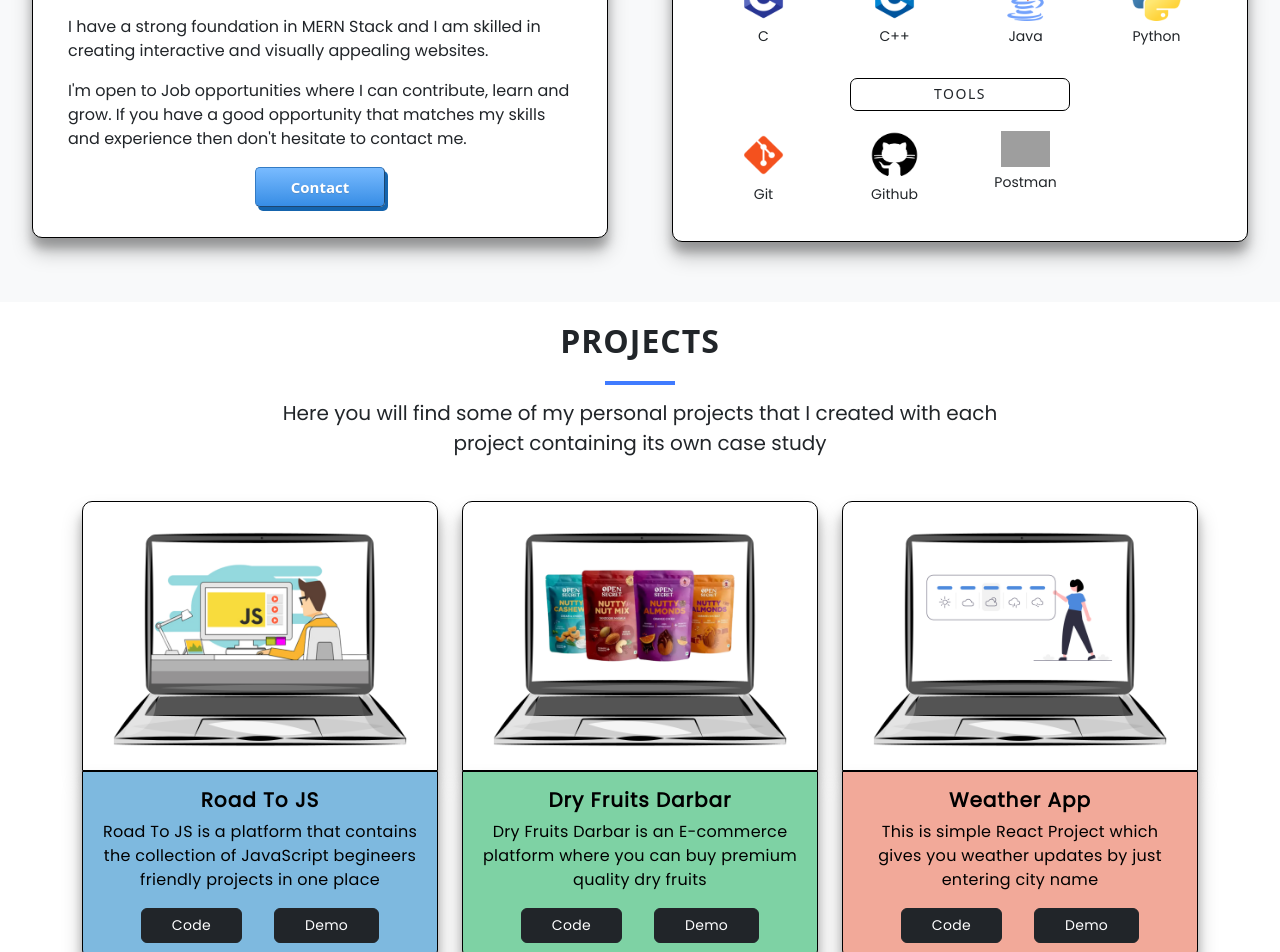
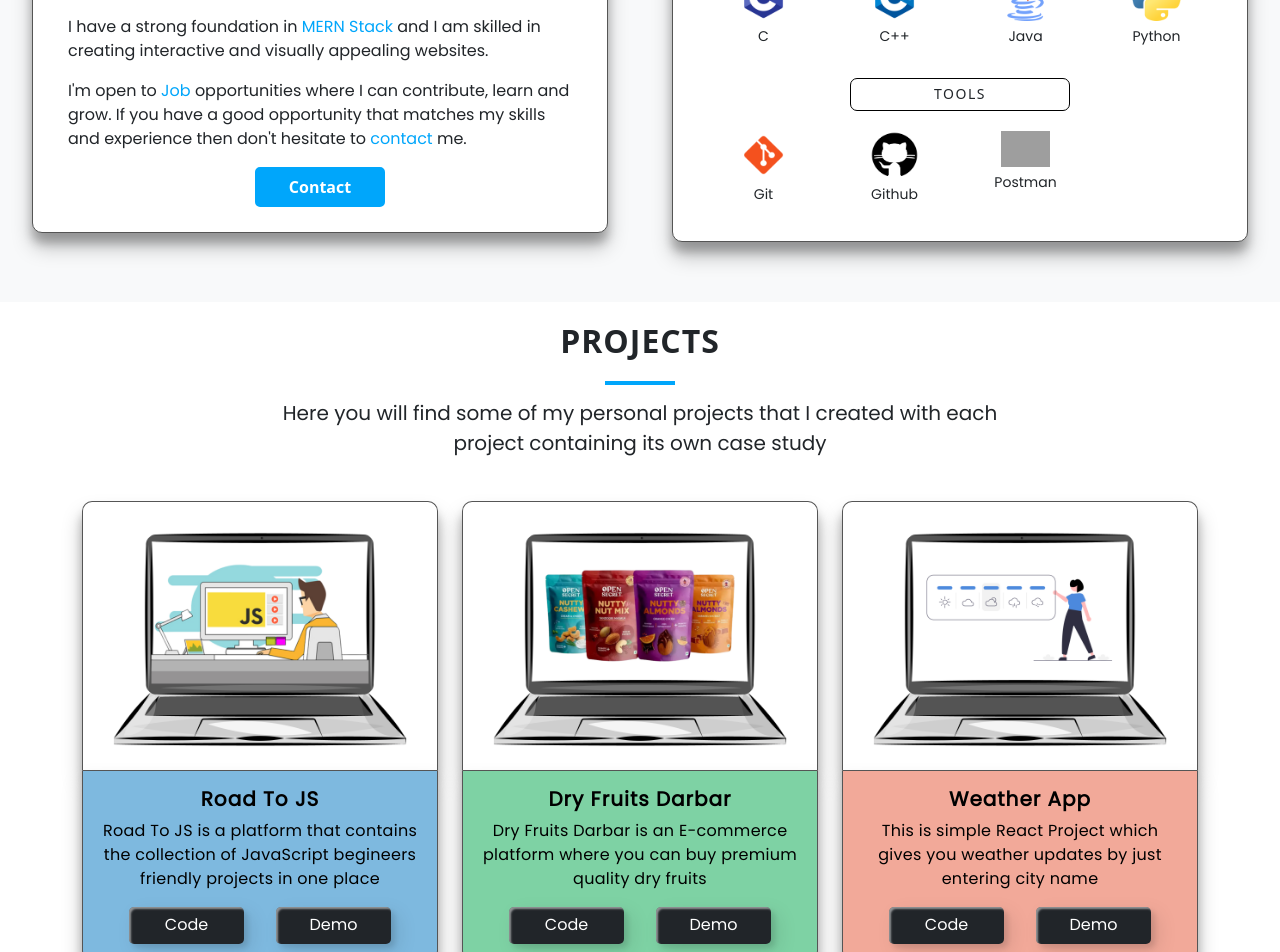
Before and after one commit to satyampund/satyam-portfolio, a React (Create React App) app: page / in a window 1280 px wide. Shown: the part 1220-2172 px from the top of the page. Built offline with nearby package versions, Linux system fonts and the light colour scheme; grey boxes are pictures that could not be loaded.

Commit message:
overall finishing touch -project

```diff
--- a/src/components/About/About.css
+++ b/src/components/About/About.css
@@ -5,7 +5,7 @@
 .about-heading:after {
   display: block;
   height: 4px;
-  background-color: #407bff;
+  background-color: #00a6fb;
   content: ' ';
   width: 70px;
   margin: 0 auto;
@@ -30,7 +30,7 @@
 
 .know-me-container {
   padding: 25px;
-  border: 1px solid black;
+  border: 1px solid #555;
   margin: 40px 20px;
   background-color: white;
   border-radius: 10px;
@@ -49,7 +49,7 @@
 .about-boxes-heading:after {
   display: block;
   height: 3px;
-  background-color: #407bff;
+  background-color: #00a6fb;
   content: ' ';
   width: 40px;
   margin: 10px auto;
--- a/src/components/About/KnowMe.css
+++ b/src/components/About/KnowMe.css
@@ -22,27 +22,29 @@
   letter-spacing: 1px;
 }
 
-.ContactbuttonClass {
-  font-size: 15px;
-  width: 130px;
+span {
+  color: #00a6fb;
+}
+
+.css-button-rounded--sky {
+  min-width: 130px;
   height: 40px;
-  border-width: 1px;
   color: #fff;
-  border-color: #337bc4;
+  padding: 5px 10px;
   font-weight: bold;
-  border-top-left-radius: 5px;
-  border-top-right-radius: 5px;
-  border-bottom-left-radius: 5px;
-  border-bottom-right-radius: 5px;
-  box-shadow: 3px 4px 0px 0px #1564ad;
-  text-shadow: 0px 1px 0px #528ecc;
-  background: linear-gradient(#79bbff, #378de5);
+  cursor: pointer;
+  transition: all 0.3s ease;
+  position: relative;
+  display: inline-block;
+  outline: none;
+  border-radius: 5px;
+  border: 2px solid #00a6fb;
+  background: #00a6fb;
   display: block;
   margin-left: auto;
   margin-right: auto;
-  margin-bottom: 5px;
 }
-
-.ContactbuttonClass:hover {
-  background: linear-gradient(#378de5, #79bbff);
+.css-button-rounded--sky:hover {
+  background: #fff;
+  color: #00a6fb;
 }
--- a/src/components/About/KnowMe.js
+++ b/src/components/About/KnowMe.js
@@ -26,15 +26,16 @@ const KnowMe = () => {
           technologies.
         </p>
         <p>
-          I have a strong foundation in MERN Stack and I am skilled in creating interactive and
-          visually appealing websites.
+          I have a strong foundation in <span>MERN Stack</span> and I am skilled in creating
+          interactive and visually appealing websites.
         </p>
         <p>
-          I'm open to Job opportunities where I can contribute, learn and grow. If you have a good
-          opportunity that matches my skills and experience then don't hesitate to contact me.
+          I'm open to <span>Job</span> opportunities where I can contribute, learn and grow. If you
+          have a good opportunity that matches my skills and experience then don't hesitate to
+          <span> contact</span> me.
         </p>
       </div>
-      <button className="ContactbuttonClass">Contact</button>
+      <button className="css-button-rounded--sky">Contact</button>
     </>
   );
 };
--- a/src/components/NavBar/NavBar.css
+++ b/src/components/NavBar/NavBar.css
@@ -1,6 +1,11 @@
 .nav-link {
   text-transform: uppercase;
   font-weight: bolder !important;
+  color: #555 !important;
+}
+
+.nav-link:hover {
+  color: #00a6fb !important;
 }
 
 .nav-item {
@@ -19,3 +24,7 @@
   letter-spacing: 1px;
   color: #555;
 }
+
+.brand-name:hover {
+  color: #00a6fb;
+}
--- a/src/components/Projects/ProjectCard.css
+++ b/src/components/Projects/ProjectCard.css
@@ -8,13 +8,14 @@
 
 .card-img {
   padding: 5px;
-  border: 1px solid black;
+  border: 1px solid #555;
+  border-bottom: 0;
   border-radius: 10px 10px 0 0 !important;
   box-shadow: 0 14px 20px rgba(0, 0, 0, 0.25), 0 10px 10px rgba(0, 0, 0, 0.22);
 }
 
 .card-body {
-  border: 1px solid black;
+  border: 1px solid #555;
   border-radius: 0 0 10px 10px !important;
   letter-spacing: 0.3px;
   box-shadow: 0 14px 20px rgba(0, 0, 0, 0.25), 0 10px 10px rgba(0, 0, 0, 0.22);
@@ -67,3 +68,95 @@
     padding-right: 20px !important;
   }
 }
+
+.css-button-arrow--black {
+  min-width: 120px;
+  height: 37px;
+  color: #fff;
+  padding: 5px 10px;
+  font-weight: bold;
+  cursor: pointer;
+  transition: all 0.3s ease;
+  position: relative;
+  display: inline-block;
+  outline: none;
+  overflow: hidden;
+  border-radius: 5px;
+  border: none;
+  background-color: #343a40;
+  text-decoration: none;
+}
+.css-button-arrow--black:hover {
+  border-radius: 5px;
+  padding-right: 24px;
+  padding-left: 8px;
+  color: #fff;
+}
+.css-button-arrow--black:hover:after {
+  opacity: 1;
+  right: 10px;
+}
+.css-button-arrow--black:after {
+  content: '\00BB';
+  position: absolute;
+  opacity: 0;
+  font-size: 20px;
+  line-height: 40px;
+  top: 0;
+  right: -20px;
+  transition: 0.4s;
+}
+
+/*hdhsa*/
+.css-button-shadow-border-sliding--black {
+  min-width: 115px;
+  height: 37px;
+  color: #fff;
+  font-weight: 200 !important;
+  padding: 5px 10px;
+  font-weight: bold;
+  cursor: pointer;
+  transition: all 0.3s ease;
+  position: relative;
+  display: inline-block;
+  outline: none;
+  border-radius: 5px;
+  border: none;
+  box-shadow: inset 2px 2px 2px 0px rgba(255, 255, 255, 0.5), 7px 7px 20px 0px rgba(0, 0, 0, 0.1),
+    4px 4px 5px 0px rgba(0, 0, 0, 0.1);
+  background: #212529;
+  z-index: 1;
+}
+.css-button-shadow-border-sliding--black:hover:after {
+  width: 100%;
+  left: 0;
+}
+.css-button-shadow-border-sliding--black:after {
+  border-radius: 5px;
+  position: absolute;
+  content: '';
+  width: 0;
+  height: 100%;
+  top: 0;
+  z-index: -1;
+  box-shadow: inset 2px 2px 2px 0px rgba(255, 255, 255, 0.5), 7px 7px 20px 0px rgba(0, 0, 0, 0.1),
+    4px 4px 5px 0px rgba(0, 0, 0, 0.1);
+  transition: all 0.3s ease;
+  background-color: #343a40;
+  right: 0;
+}
+.css-button-shadow-border-sliding--black:active {
+  top: 2px;
+}
+
+@media screen and (max-width: 400px) {
+  .css-button-shadow-border-sliding--black {
+    min-width: 100px;
+  }
+}
+
+@media screen and (max-width: 335px) {
+  .css-button-shadow-border-sliding--black {
+    min-width: 90px;
+  }
+}
--- a/src/components/Projects/ProjectCardLogic.js
+++ b/src/components/Projects/ProjectCardLogic.js
@@ -37,12 +37,12 @@ const ProjectCardLogic = () => {
           <div className={`card-body ${ele.color}`}>
             <h5 className="card-title">{ele.title}</h5>
             <p className="card-text">{ele.description}</p>
-            <a href="#ss" className="btn btn-dark me-3 project-card-btn">
-              Code
-            </a>
-            <a href="#ss" className="btn btn-dark ms-3 project-card-btn">
+            <button className="css-button-shadow-border-sliding--black me-3">Code</button>
+            <button className="css-button-shadow-border-sliding--black ms-3 ">Demo</button>
+
+            {/* <a href="#ss" className="btn btn-dark ms-3 project-card-btn">
               Demo
-            </a>
+            </a> */}
           </div>
         </div>
       </div>
--- a/src/components/Projects/Projects.css
+++ b/src/components/Projects/Projects.css
@@ -9,7 +9,7 @@
 .project-section-heading:after {
   display: block;
   height: 4px;
-  background-color: #407bff;
+  background-color: #00a6fb;
   content: ' ';
   width: 70px;
   margin: 0 auto;
```
